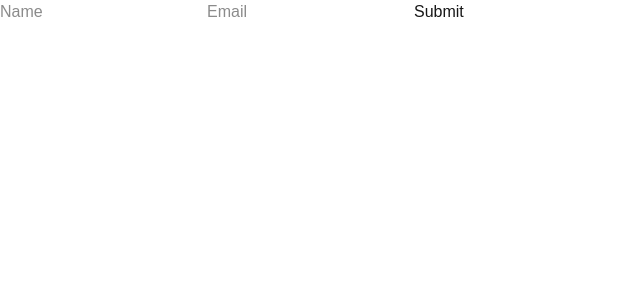
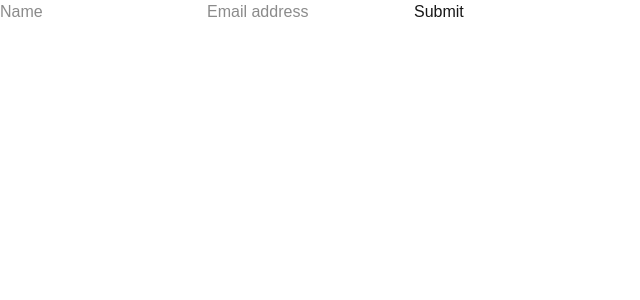
Before and after one commit to vishal911m/React-Practice, a Next.js app: page /form in a window 1280 px wide. Shown: the top 300 px of the page, without its empty margins (0-640 px from the left). Built offline with nearby package versions, Linux system fonts and the light colour scheme.

Commit message:
Rerouting - using useRouter

```diff
--- a/app/form/page.js
+++ b/app/form/page.js
@@ -1,23 +1,28 @@
 "use client";
 
-import { useState } from "react";
+import React, { useState } from "react";
+import { useRouter } from "next/navigation";
 
-export default function FormExample() {
+const Page = () => {
+  const router = useRouter();
   const [form, setForm] = useState({ name: "", email: "" });
 
-  const handleChange = (e) =>
+  const handleChange = (e) => {
     setForm({ ...form, [e.target.name]: e.target.value });
+  };
 
   const handleSubmit = (e) => {
     e.preventDefault();
-    alert(JSON.stringify(form));
+    router.push(`/welcome?name=${form.name}`);
   };
 
   return (
     <form onSubmit={handleSubmit}>
       <input name="name" onChange={handleChange} placeholder="Name" />
-      <input name="email" onChange={handleChange} placeholder="Email" />
+      <input name="email" onChange={handleChange} placeholder="Email address" />
       <button type="submit">Submit</button>
     </form>
   );
-}
+};
+
+export default Page;
--- /dev/null
+++ b/app/welcome/page.js
@@ -0,0 +1,12 @@
+"use client";
+
+import { useSearchParams } from "next/navigation";
+
+export default function WelcomePage() {
+  const params = useSearchParams();
+  const name = params.get("name") || "Guest";
+
+  return (
+    <h1>Hello, {name} 👋</h1>
+  );
+}
```
